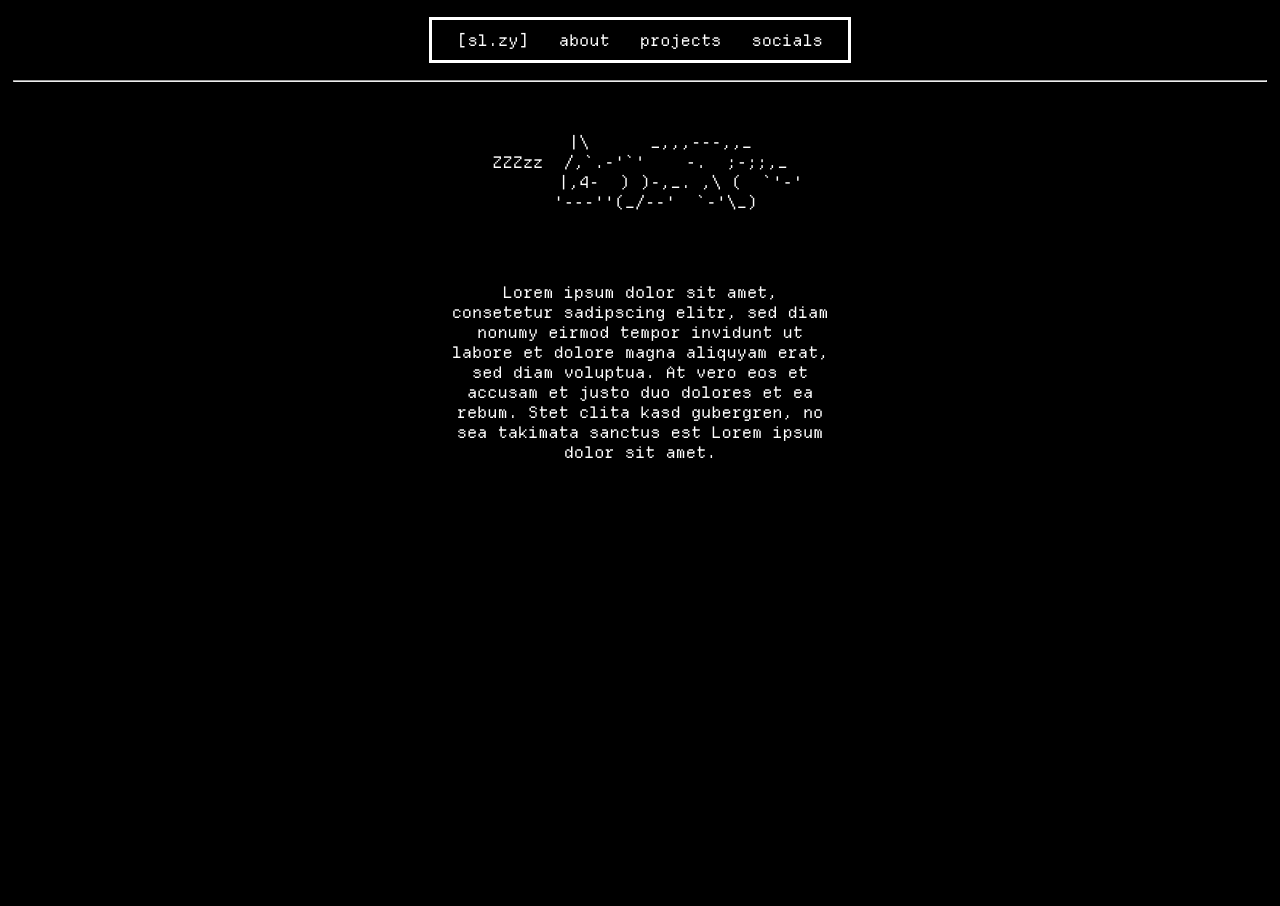
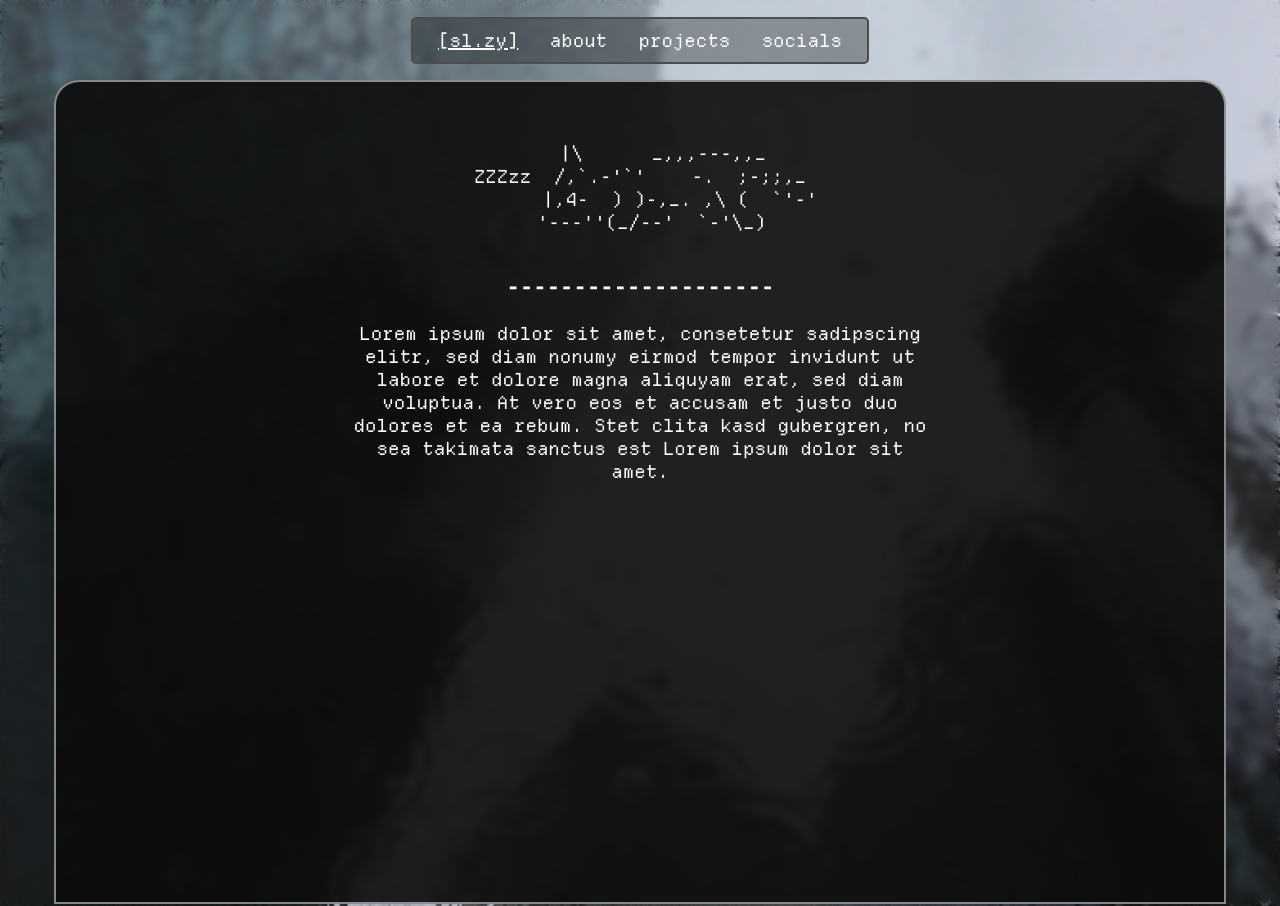
Before and after one commit to xSilzy/slzy-web, a plain HTML site: page index.html in a window 1280 px wide. Before the commit the page ends 800 px from the top, so only its background shows below. Drawn offline with Linux system fonts and the light colour scheme.

Commit message:
Initial design work

```diff
--- a/index.html
+++ b/index.html
@@ -3,7 +3,7 @@
 <head>
     <meta charset="UTF-8">
     <meta name="viewport" content="width=device-width, initial-scale=1.0">
-    <title>sl.zy</title>
+    <title>[sl.zy] | Start</title>
 
     <!--  Basic Info  -->
     <meta name="description" content="Silzy's online portfolio and playground.">
@@ -17,23 +17,25 @@
 
 </head>
 <body>
+<div class="background"></div>
     <nav>
-        <a href="index.html">[sl.zy]</a>
+        <a href="index.html" class="active">[sl.zy]</a>
         <a href="about.html">about</a>
         <a href="projects.html">projects</a>
         <a href="socials.html">socials</a>
     </nav>
-    <hr>
 
-    <header class="ascii-art">    |\      _,,,---,,_
+<main>
+    <div class="start-page">
+<header class="ascii-art">    |\      _,,,---,,_
 ZZZzz  /,`.-'`'    -.  ;-;;,_
-        |,4-  ) )-,_. ,\ (  `'-'
-   '---''(_/--'  `-'\_)
-    </header>
-    <div class="start-page">
+       |,4-  ) )-,_. ,\ (  `'-'
+  '---''(_/--'  `-'\_)
+</header>
+        <h3>--------------------</h3>
         <p>Lorem ipsum dolor sit amet, consetetur sadipscing elitr, sed diam nonumy eirmod tempor invidunt ut labore et dolore magna aliquyam erat, sed diam voluptua. At vero eos et accusam et justo duo dolores et ea rebum. Stet clita kasd gubergren, no sea takimata sanctus est Lorem ipsum dolor sit amet.</p>
-
     </div>
+</main>
 
 
 </body>
--- a/styles.css
+++ b/styles.css
@@ -5,23 +5,51 @@
 }
 
 body {
+    margin: 2px;
+    padding: 0;
     font-family: 'Departure Mono Regular', monospace;
-    font-size: 16px;
-    background-color: hsl(255, 0%, 0%);
+    font-size: 18px;
+    background-image: url("assets/background.jpg");
+    background-size: cover;
+    background-position: center;
+    backdrop-filter: blur(5px);
+    min-height: 100vh;
+    flex-grow: 1;
+}
+
+
+main {
+    margin-top: 35px;
+    margin-left: auto;
+    margin-right: auto;
+    padding: 10px;
+    height: 100vh;
+    background-color: hsl(0, 0%, 5%, 90%);
+    border: 2px solid hsl(0, 0%, 100%, 0.5);
+    border-top-left-radius: 25px;
+    border-top-right-radius: 25px;
+    -moz-border-radius-topleft: 25px;
+    -moz-border-radius-topright: 25px;
+    backdrop-filter: blur(20px);
+    width: 90%;
+    /*max-width: 90%;*/
+
 }
 
 p {
     color: hsl(0, 0%, 100%);
+
 }
 
 header {
     color: hsl(0, 0%, 100%);
     text-align: center;
     margin: 50px auto;
-    max-width: 30%;
+    max-width: 50%;
 }
 
-h2 {
+h3 {
+    margin-top: -10px;
     color: hsl(0, 0%, 100%);
     text-align: center;
 
@@ -31,16 +59,18 @@ h2 {
 a {
     color: hsl(0, 0%, 100%);
     margin: 10px;
+    text-decoration: none;
 }
 
 a:hover {
-    color: hsl(0, 0%, 60%);
+    color: hsl(0, 0%, 80%);
+    text-decoration: underline;
+    text-decoration-thickness: 2px;
 }
 
 a:active {
-    color: hsl(255, 100%, 90%);
+    color: hsl(255, 100%, 85%);
 }
-
 
 hr {
     color: hsl(0, 0%, 50%);
@@ -57,17 +87,32 @@ hr {
 
 /* navigation bar start*/
 nav {
+    background-color: hsla(0, 0%, 0%, 0.3);
+    backdrop-filter: blur(2px);
+    backdrop-filter: ;
+    position: sticky;
+    top: 17px;
+    z-index: 1000;
     text-align: center;
-    margin: 20px auto;
+    margin: -2px auto;
     padding: 10px 15px;
     width: fit-content;
     max-width: 80%;
-    outline: hsl(0, 0%, 100%) solid medium;
+    border: 2px solid hsl(0, 0%, 30%);
+    border-radius: 5px;
+
 }
+
 
 nav a {
     text-decoration: none;
 }
+
+nav a.active {
+    text-decoration: underline;
+    text-decoration-thickness: 2px;
+}
+
 /* navigation bar end*/
 
 
@@ -75,24 +120,35 @@ nav a {
 .start-page p {
     text-align: center;
     margin: 20px auto;
-    max-width: 30%;
+    max-width: 50%;
 }
 
-/* Socials */
+/* about page */
+.about p {
+    text-align: center;
+    margin: 20px auto;
+    max-width: 50%;
+}
+
+/* projects page */
+.projects p {
+    text-align: center;
+    margin: 20px auto;
+    max-width: 50%;
+}
 
 
 
-.box-title {
-    margin: 0 auto;
-    padding: 0 10px;
-    text-align: center;
-}
+/* Socials */
 
 .socials-box {
     text-align: left;
     margin: 40px auto;
     padding: 10px 15px;
+    height: fit-content;
     width: fit-content;
     max-width: 80%;
-    outline: hsl(0, 0%, 100%) dashed thin;
+    border: 1px dashed hsl(0, 0%, 100%);
+    border-radius: 10px;
+
 }
```
Also changed, not shown: about.html (+8 -5 lines), projects.html (+7 -4 lines), socials.html (+4 -5 lines), assets/background.jpg (added), assets/icons/favicon.ico.
